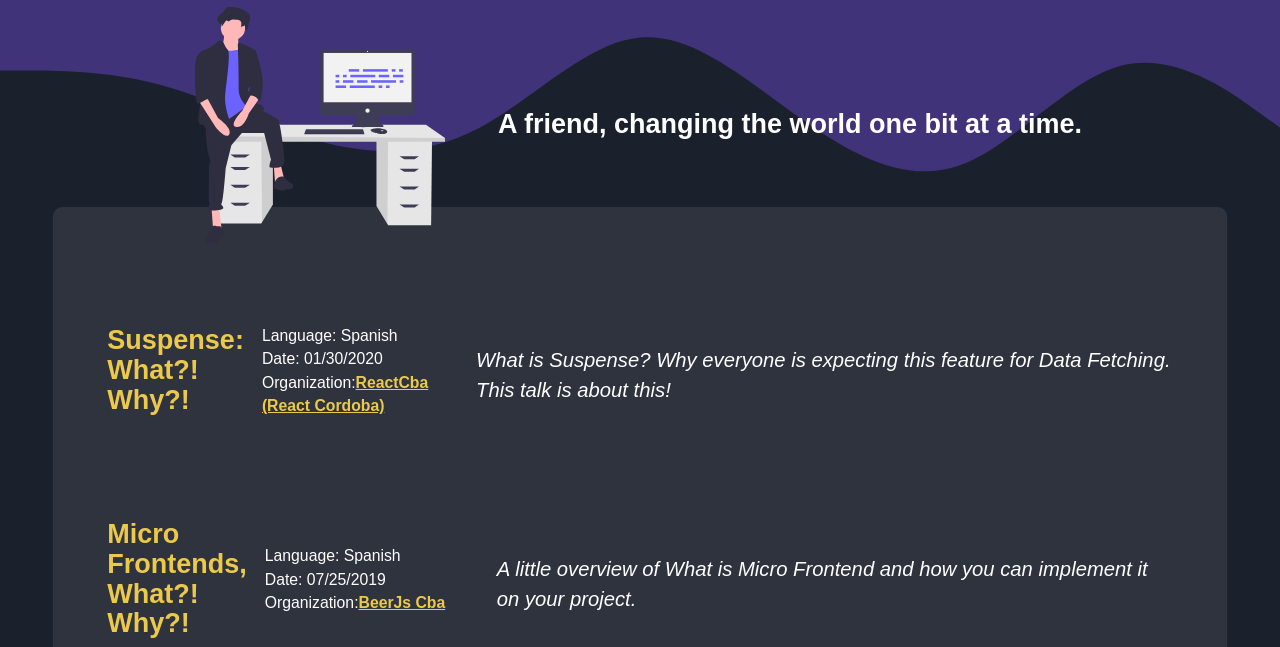
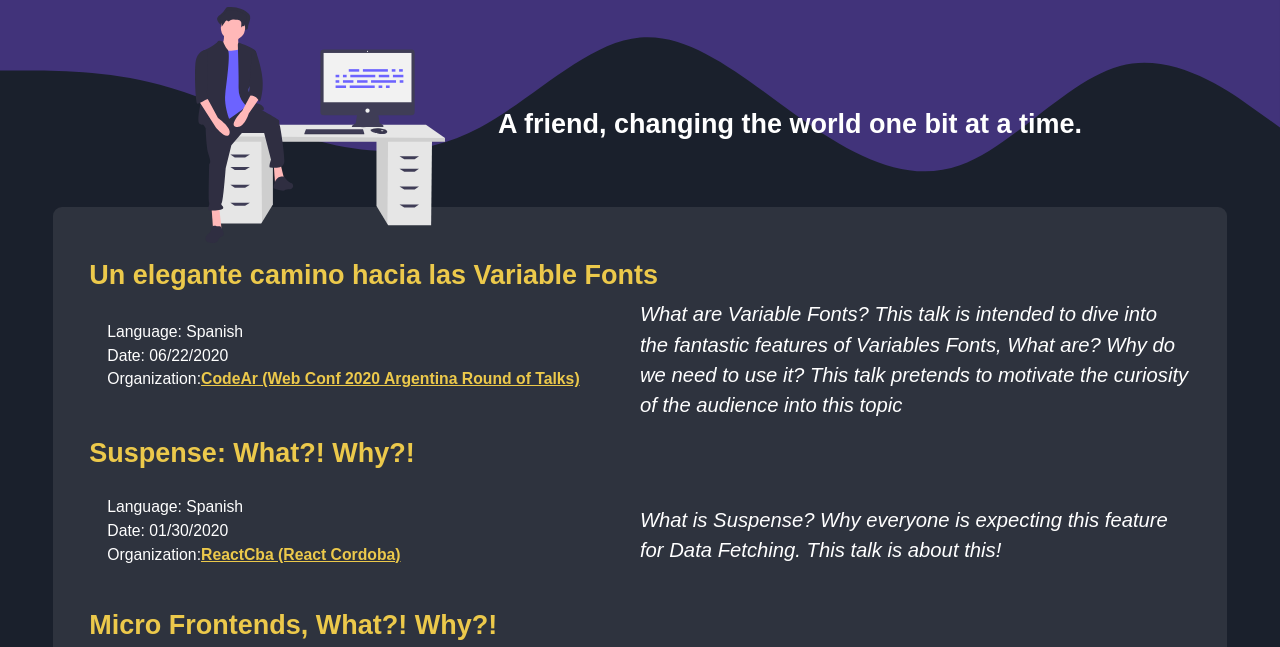
Before and after one commit to Canopix/canopix-blog, a Gatsby site: page /talks in a window 1280 px wide. Shown: the part 63-710 px from the top of the page. Built offline with nearby package versions, Linux system fonts and the light colour scheme; Gatsby itself is replaced by a stand-in of ours; some packages are replaced by stand-ins of ours.

Commit message:
Add Talk about Variable Font

```diff
--- a/src/components/Talk.js
+++ b/src/components/Talk.js
@@ -2,13 +2,10 @@ import React from "react"
 
 const Talk = ({ talk }) => {
   return (
-    <div className="my-8  p-4 flex flex-col md:flex-row md:items-center ">
-      <div className="w-full md:w-32">
-        <h1 className="Nunito-800 text-yellow-500 m-0 text-2xl">
-          {talk.title}
-        </h1>
-      </div>
-      <div className="md:p-4 my-2 md:mx-0 w-full md:w-64">
+    <div className="my-4">
+      <h1 className="Nunito-800 text-yellow-500 m-0 text-2xl">{talk.title}</h1>
+      <div className="flex flex-col md:flex-row md:items-center ">
+        <div className="md:p-4 my-2 md:mx-0 w-full md:w-1/2">
           <p className="m-0 Nunito-200 text-sm">Language: {talk.language}</p>
           <p className="m-0 Nunito-200 text-sm">Date: {talk.date}</p>
           <p className="m-0 Nunito-200 text-sm">
@@ -22,8 +19,9 @@ const Talk = ({ talk }) => {
             </a>
           </p>
         </div>
-      <div>
-        <p className="mt-2 Nunito-400 italic text-lg">{talk.description}</p>
+        <div className="md:w-1/2">
+          <p className="mt-2 Nunito-400 italic text-lg ">{talk.description}</p>
+        </div>
       </div>
     </div>
   )
--- a/src/data/talks.js
+++ b/src/data/talks.js
@@ -1,24 +1,41 @@
 export default [
-    {
-        title: 'Suspense: What?! Why?!',
-        image: 'SuspenseReactTalk',
-        language: 'Spanish',
-        description: 'What is Suspense? Why everyone is expecting this feature for Data Fetching. This talk is about this!',
-        organization: 'ReactCba (React Cordoba)',
-        organizationLink: 'https://linktr.ee/reactcba.ok',
-        date: '01/30/2020',
-        link: 'https://www.instagram.com/p/B7ZNlTvFOy2/',
-        slides: 'https://drive.google.com/open?id=1tk8A4PVJ4BhiqUXSXfh40fiutiILuOma'
-    },
-    {
-        title: 'Micro Frontends, What?! Why?!',
-        image: 'microfrontendsTalk',
-        language: 'Spanish',
-        description: 'A little overview of What is Micro Frontend and how you can implement it on your project.',
-        organization: 'BeerJs Cba',
-        organizationLink: 'https://www.beerjscba.com',
-        date: '07/25/2019',
-        link: 'https://www.youtube.com/watch?v=0YNDKEP5_Dk',
-        slides: 'https://drive.google.com/open?id=15Y62xvnKoeVVRKdTKwA8PmW3T6bXm8UukvI9ZUC5bmI'
-    }
+  {
+    title: "Un elegante camino hacia las Variable Fonts",
+    image: "VariableFontsTalk",
+    language: "Spanish",
+    description:
+      "What are Variable Fonts? This talk is intended to dive into the fantastic features of Variables Fonts, What are? Why do we need to use it?  This talk pretends to motivate the curiosity of the audience into this topic",
+    organization: "CodeAr (Web Conf 2020 Argentina Round of Talks)",
+    organizationLink: "https://codear.org/",
+    date: "06/22/2020",
+    link: "https://youtu.be/mT1hLoFzCVc?t=2952",
+    slides:
+      "https://drive.google.com/file/d/131njKljTpWKSmlhfGRvD_Gqjar8__Ras/view?usp=sharing",
+  },
+  {
+    title: "Suspense: What?! Why?!",
+    image: "SuspenseReactTalk",
+    language: "Spanish",
+    description:
+      "What is Suspense? Why everyone is expecting this feature for Data Fetching. This talk is about this!",
+    organization: "ReactCba (React Cordoba)",
+    organizationLink: "https://linktr.ee/reactcba.ok",
+    date: "01/30/2020",
+    link: "https://www.instagram.com/p/B7ZNlTvFOy2/",
+    slides:
+      "https://drive.google.com/file/d/1tk8A4PVJ4BhiqUXSXfh40fiutiILuOma/view?usp=sharing",
+  },
+  {
+    title: "Micro Frontends, What?! Why?!",
+    image: "microfrontendsTalk",
+    language: "Spanish",
+    description:
+      "A little overview of What is Micro Frontend and how you can implement it on your project.",
+    organization: "BeerJs Cba",
+    organizationLink: "https://www.beerjscba.com",
+    date: "07/25/2019",
+    link: "https://www.youtube.com/watch?v=0YNDKEP5_Dk",
+    slides:
+      "https://drive.google.com/open?id=15Y62xvnKoeVVRKdTKwA8PmW3T6bXm8UukvI9ZUC5bmI",
+  },
 ]
```
Lines whose indentation alone changed are shown as unchanged.
